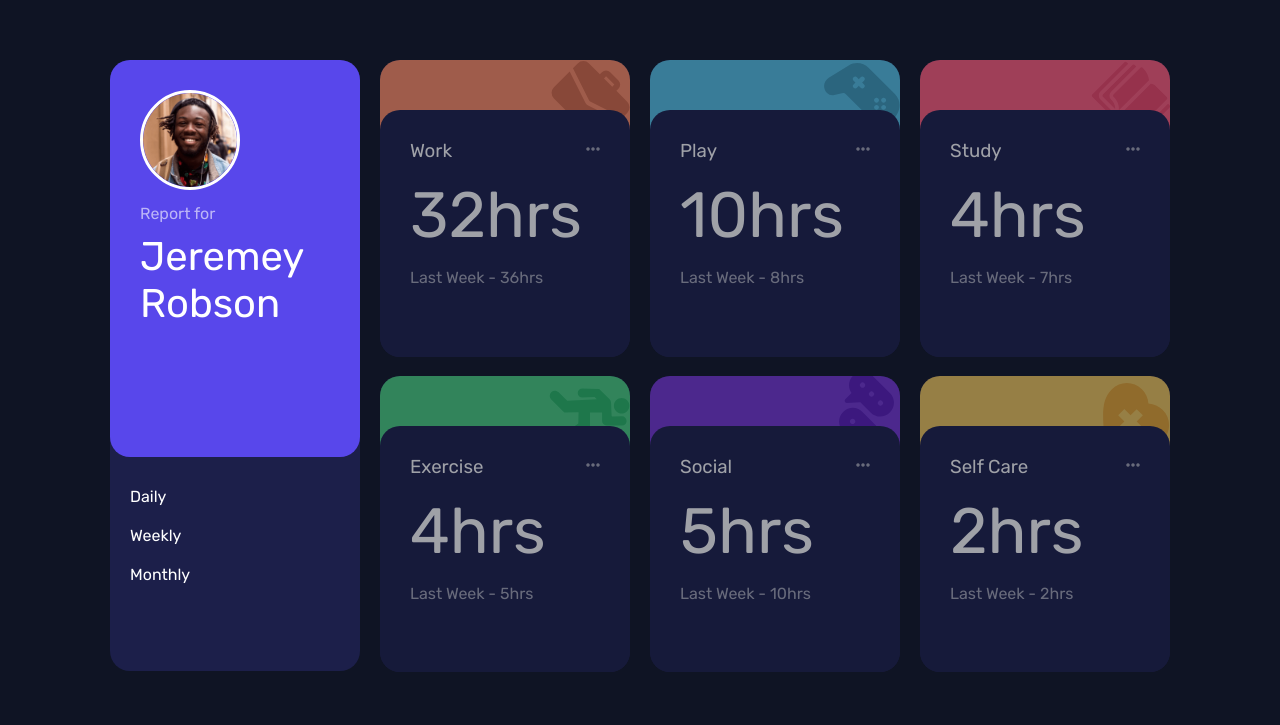
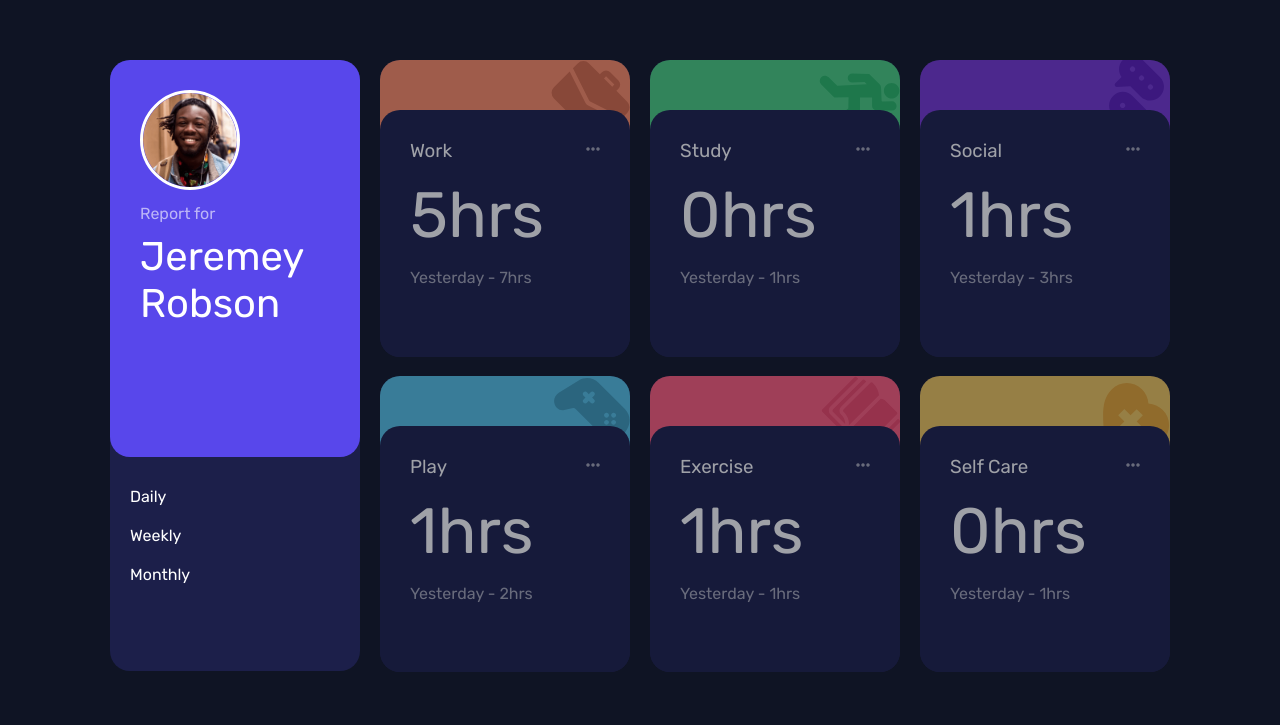
Before and after one commit to Pasindu-Uthum/time-tracking-dashboard, a plain HTML site: page index.html in a window 1280 px wide. Drawn offline with Linux system fonts and the light colour scheme.

Commit message:
Edited the HTML file

```diff
--- a/index.html
+++ b/index.html
@@ -20,62 +20,35 @@
           <p>Report for</p>
           <h1>Jeremey <br> Robson</h1>
         </div>
-        <span>Daily</span>
-        <span>Weekly</span>
-        <span>Monthly</span>
+        <span class="button" data-stage="daily">Daily</span>
+        <span class="button" data-stage="weekly">Weekly</span>
+        <span class="button" data-stage="monthly">Monthly</span>
       </div>
     </div>
 
+    <!-- LATER -->
     <div class="padding">
       <div class="column">
         <div class="image" style="background-image: url('images/icon-work.svg');background-color: hsl(15, 100%, 70%);">
         </div>
         <div class="content">
           <div class="title">
-            <h3>Work</h3> <span><i class="fas fa-ellipsis-h"></i></span>
+            <h3 class="data-title"></h3> <span><i class="fas fa-ellipsis-h"></i></span>
           </div>
-          <h1>32hrs</h1>
-          <p>Last Week - 36hrs</p>
+          <h1><span class="data-current"></span>hrs</h1>
+          <p><span class="data-previous"></span>hrs</p>
         </div>
       </div>
       <br>
-      <div class="column">
-        <div class="image"
-          style="background-image: url('images/icon-exercise.svg');background-color: hsl(145, 58%, 55%);">
-        </div>
-        <div class="content">
-          <div class="title">
-            <h3>Exercise</h3> <span><i class="fas fa-ellipsis-h"></i></span>
-          </div>
-          <h1>4hrs</h1>
-          <p>Last Week - 5hrs</p>
-        </div>
-      </div>
-    </div>
-
-    <div class="padding">
       <div class="column">
         <div class="image" style="background-image: url('images/icon-play.svg');background-color: hsl(195, 74%, 62%);">
         </div>
         <div class="content">
           <div class="title">
-            <h3>Play</h3> <span><i class="fas fa-ellipsis-h"></i></span>
+            <h3 class="data-title"></h3> <span><i class="fas fa-ellipsis-h"></i></span>
           </div>
-          <h1>10hrs</h1>
-          <p>Last Week - 8hrs</p>
-        </div>
-      </div>
-      <br>
-      <div class="column">
-        <div class="image"
-          style="background-image: url('images/icon-social.svg');background-color: hsl(264, 64%, 52%);">
-        </div>
-        <div class="content">
-          <div class="title">
-            <h3>Social</h3> <span><i class="fas fa-ellipsis-h"></i></span>
-          </div>
-          <h1>5hrs</h1>
-          <p>Last Week - 10hrs</p>
+          <h1><span class="data-current"></span>hrs</h1>
+          <p><span class="data-previous"></span>hrs</p>
         </div>
       </div>
     </div>
@@ -83,14 +56,42 @@
     <div class="padding">
       <div class="column">
         <div class="image"
+          style="background-image: url('images/icon-exercise.svg');background-color: hsl(145, 58%, 55%);">
+        </div>
+        <div class="content">
+          <div class="title">
+            <h3 class="data-title"></h3> <span><i class="fas fa-ellipsis-h"></i></span>
+          </div>
+          <h1><span class="data-current"></span>hrs</h1>
+          <p><span class="data-previous"></span>hrs</p>
+        </div>
+      </div>
+      <br>
+      <div class="column">
+        <div class="image"
           style="background-image: url('images/icon-study.svg');background-color: hsl(348, 100%, 68%);">
         </div>
         <div class="content">
           <div class="title">
-            <h3>Study</h3> <span><i class="fas fa-ellipsis-h"></i></span>
+            <h3 class="data-title"></h3> <span><i class="fas fa-ellipsis-h"></i></span>
           </div>
-          <h1>4hrs</h1>
-          <p>Last Week - 7hrs</p>
+          <h1><span class="data-current"></span>hrs</h1>
+          <p><span class="data-previous"></span>hrs</p>
+        </div>
+      </div>
+    </div>
+
+    <div class="padding">
+      <div class="column">
+        <div class="image"
+          style="background-image: url('images/icon-social.svg');background-color: hsl(264, 64%, 52%);">
+        </div>
+        <div class="content">
+          <div class="title">
+            <h3 class="data-title"></h3> <span><i class="fas fa-ellipsis-h"></i></span>
+          </div>
+          <h1><span class="data-current"></span>hrs</h1>
+          <p><span class="data-previous"></span>hrs</p>
         </div>
       </div>
       <br>
@@ -100,14 +101,16 @@
         </div>
         <div class="content">
           <div class="title">
-            <h3>Self Care</h3> <span><i class="fas fa-ellipsis-h"></i></span>
+            <h3 class="data-title"></h3> <span><i class="fas fa-ellipsis-h"></i></span>
           </div>
-          <h1>2hrs</h1>
-          <p>Last Week - 2hrs</p>
+          <h1><span class="data-current"></span>hrs</h1>
+          <p><span class="data-previous"></span>hrs</p>
         </div>
       </div>
     </div>
   </main>
+
+  <script src="script.js"></script>
 </body>
 
 </html>
```
